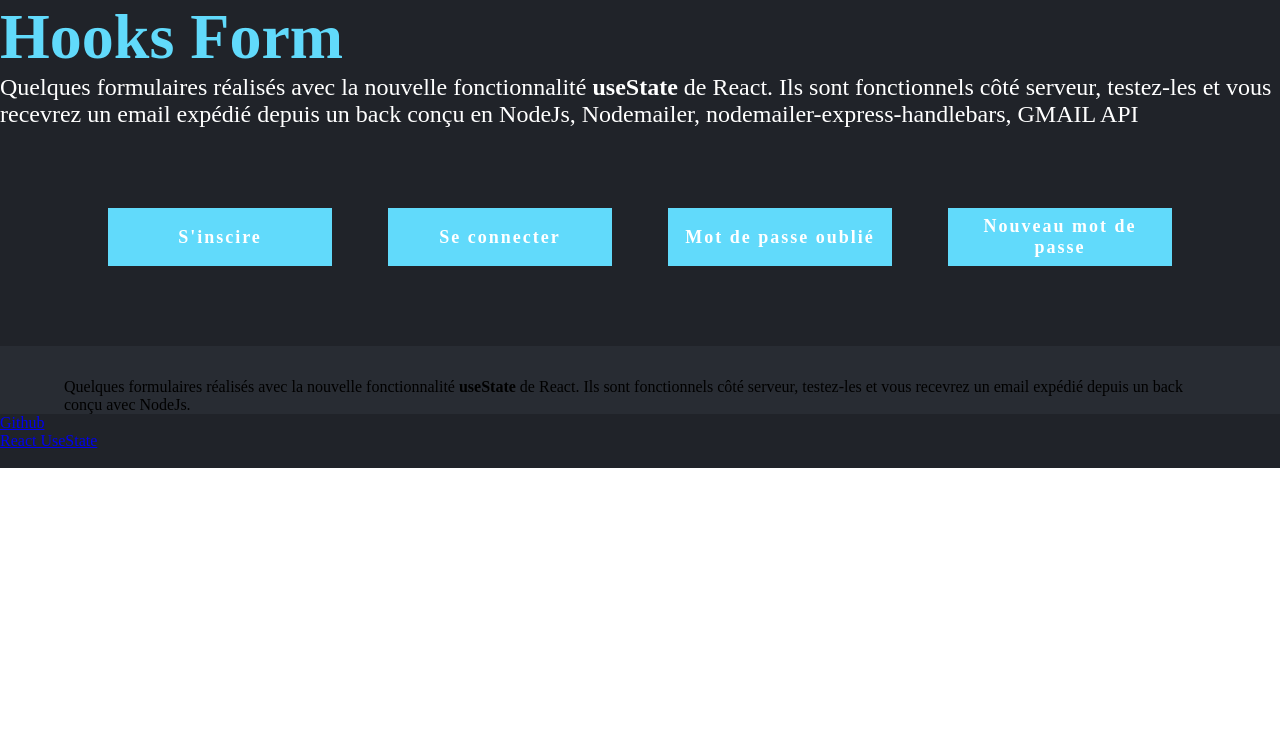
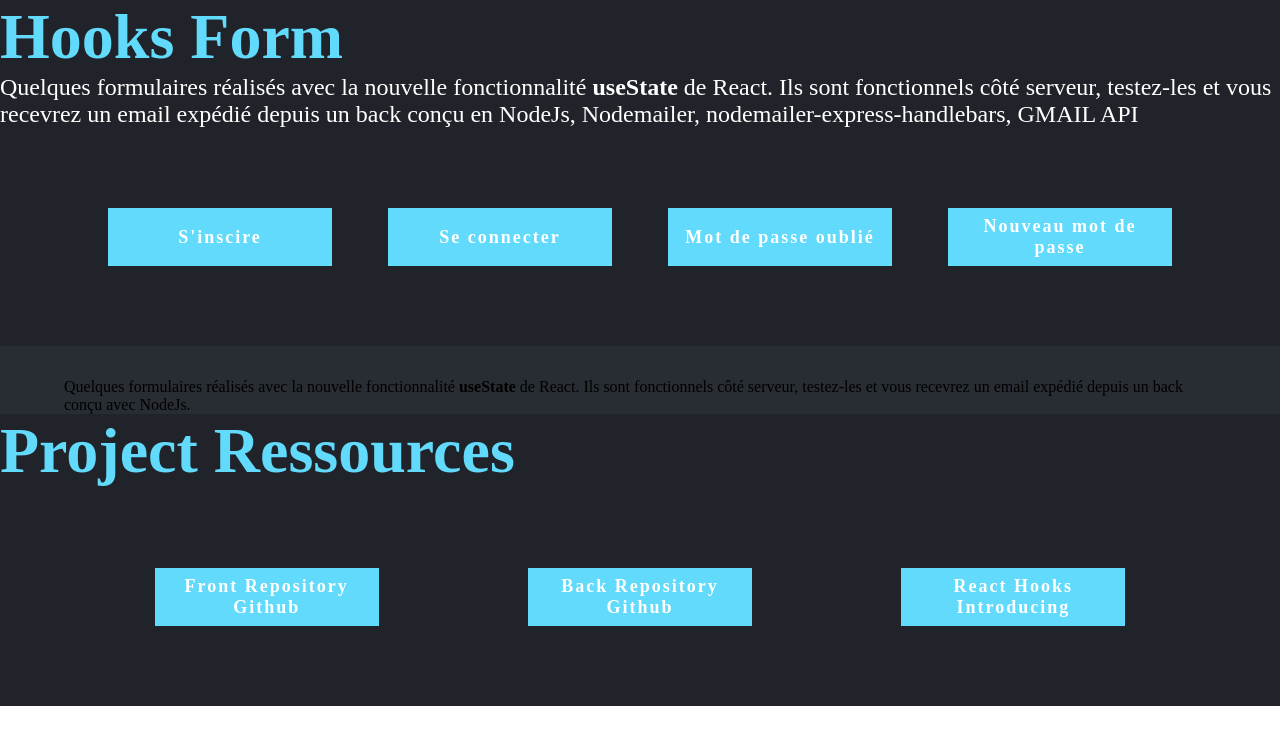
Before and after one commit to WebWalterWrite/HooksForm, a React (Create React App) app: page / in a window 1280 px wide. Shown: the top 744 px of the page. Built offline with nearby package versions, Linux system fonts and the light colour scheme.

Commit message:
type:content desc: ajout liens vers ressources du projet

```diff
--- a/src/components/layout/Footer.js
+++ b/src/components/layout/Footer.js
@@ -1,21 +1,35 @@
 import React from 'react';
-import {Link} from 'react-router-dom';
-
+import {Intro,Nav} from './layout.styled';
 const Footer = () => (
     <footer>
-        <nav>
+        <Intro txta>
+            <h1>Project Ressources</h1>
+        </Intro>
+        <Nav color={{fc:"#61dafb", bc:"#FFFFFF"}}>
             <ul>
                 <li>
-                    <Link to="#">Github</Link>
+                    <a
+                        target="_blank"
+                        rel="noopener noreferrer"
+                        href="https://github.com/WebWalterWrite/HooksForm">Front Repository Github</a>
                 </li>
                 <li>
-                    <Link to="#">React UseState</Link>
+                    <a
+                        target="_blank"
+                        rel="noopener noreferrer"
+                        href="https://github.com/WebWalterWrite/MailerTemplates">Back Repository Github</a>
                 </li>
                 <li>
-                    <Link to="#"></Link>
+                    <a
+                        target="_blank"
+                        rel="noopener noreferrer"
+                        href="https://reactjs.org/docs/hooks-intro.html"
+                    >
+                    React Hooks Introducing
+                    </a>
                 </li>
             </ul>
-        </nav>
+        </Nav>
     </footer>
 )
 
```
